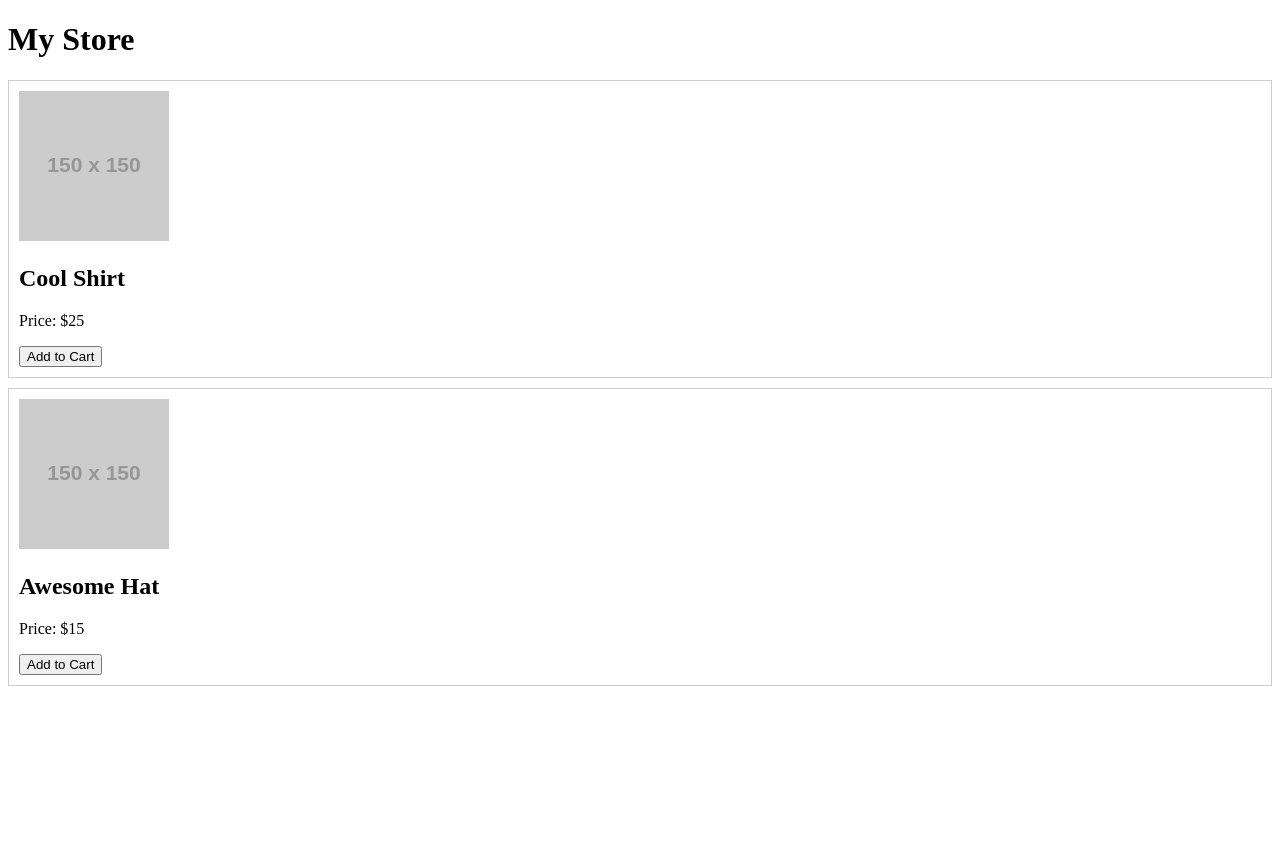
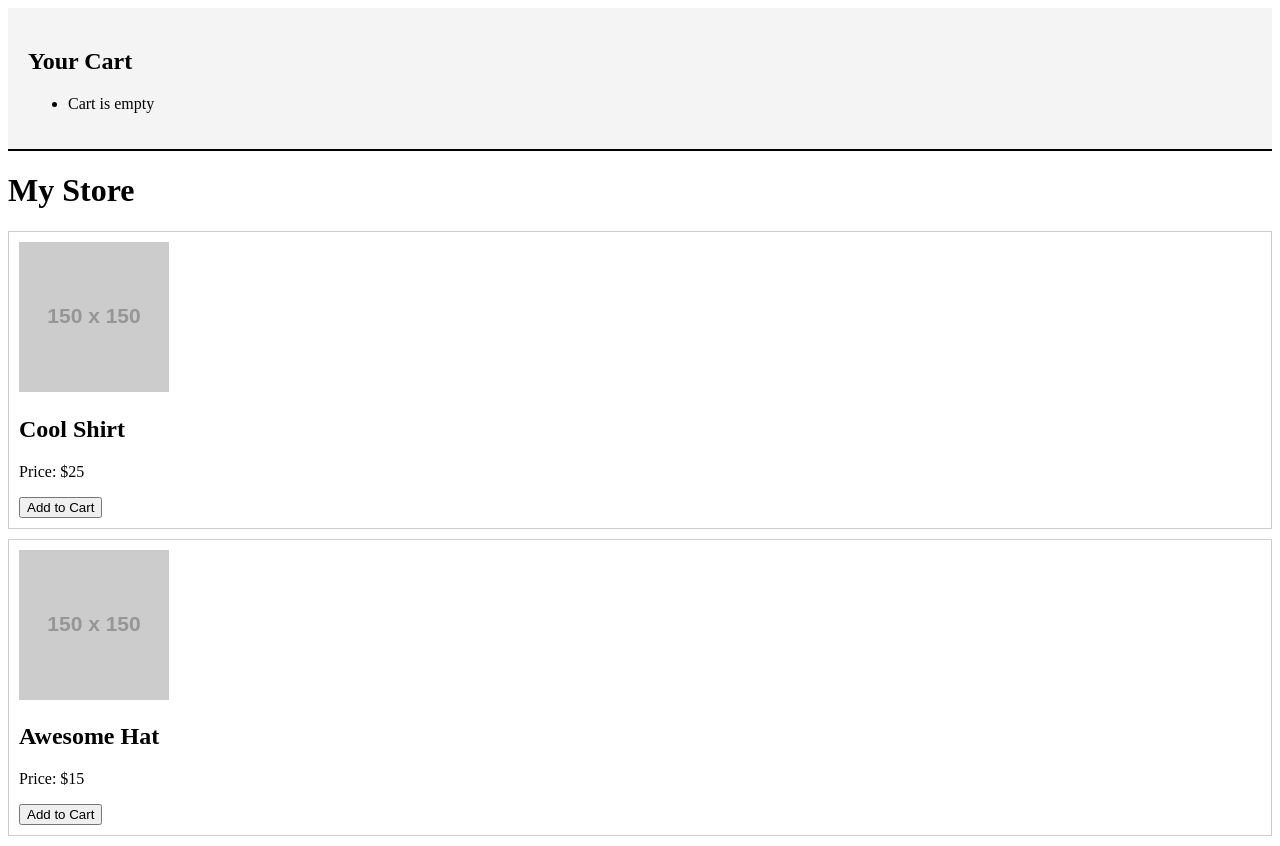
Before and after one commit to shamxy/blackstar, a plain HTML site: page index.html in a window 1280 px wide. Before the commit the page ends 800 px from the top, so only its background shows below. Drawn offline with Linux system fonts and the light colour scheme; placeholder pictures from the web are drawn by us.

Commit message:
Update index.html

```diff
--- a/index.html
+++ b/index.html
@@ -1,6 +1,12 @@
 <!DOCTYPE html>
 <html>
 <body>
+  <div style="background: #f4f4f4; padding: 20px; border-bottom: 2px solid #000;">
+  <h2>Your Cart</h2>
+  <ul id="cart-list">
+    <li>Cart is empty</li>
+  </ul>
+</div>
   <h1>My Store</h1>
   <div id="product-list"></div>
 
```
